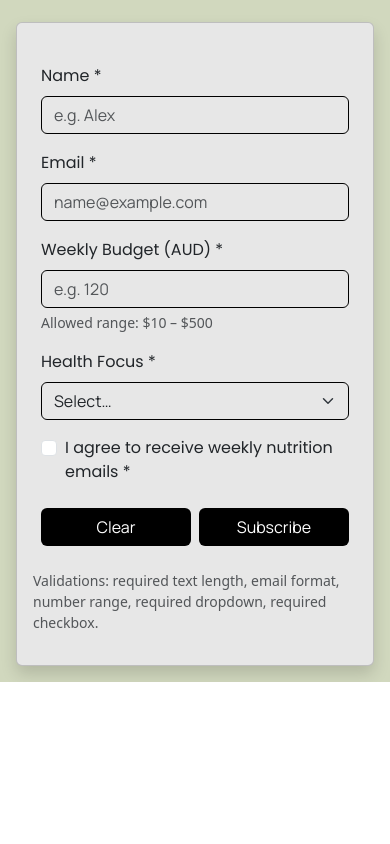
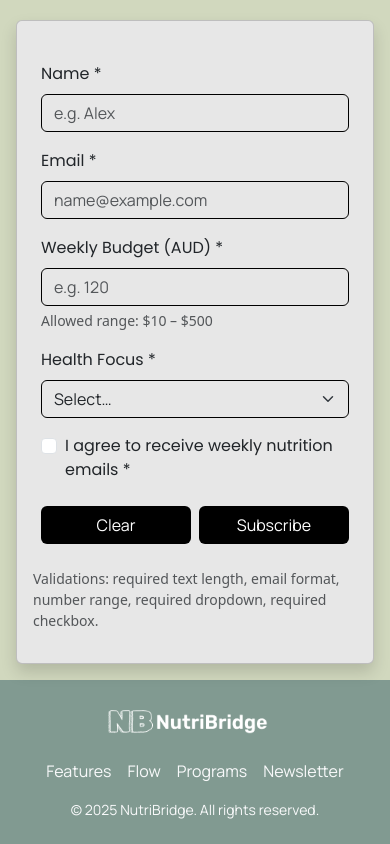
Before and after one commit to dshi0023/assessment, a Vue app: page / in a window 390 px wide. Shown: the part 5801-6645 px from the top of the page. Before the commit the page ends 6483 px from the top, so only its background shows below. Built offline with nearby package versions, Linux system fonts and the light colour scheme.

Commit message:
Added footer and minor bug fixes

```diff
--- a/index.html
+++ b/index.html
@@ -2,7 +2,7 @@
 <html lang="en">
   <head>
     <meta charset="UTF-8" />
-    <link rel="icon" type="image/svg+xml" href="/vite.svg" />
+    <link rel="icon" type="image/svg+xml" href="/src/assets/nb-ico.png" />
     <meta name="viewport" content="width=device-width, initial-scale=1.0" />
     <title>NutriBridge</title>
   </head>
--- a/src/App.vue
+++ b/src/App.vue
@@ -5,6 +5,7 @@ import FeaturesSection from "./components/LandingPage/FeaturesSection.vue";
 import NewsletterSection from "./components/LandingPage/NewsletterSection.vue";
 import FlowSection from "./components/LandingPage/FlowSection.vue";
 import HealthProgramsSection from "./components/LandingPage/HealthProgramsSection.vue";
+import Footer from "./components/LandingPage/Footer.vue";
 </script>
 
 <template>
@@ -24,4 +25,7 @@ import HealthProgramsSection from "./components/LandingPage/HealthProgramsSectio
   <div>
     <NewsletterSection />
   </div>
+  <div>
+    <Footer />
+  </div>
 </template>
--- a/src/components/LandingPage/FeaturesSection.vue
+++ b/src/components/LandingPage/FeaturesSection.vue
@@ -3,7 +3,10 @@ import features from "../../data/features.json";
 </script>
 
 <template>
-  <div class="container-fluid px-3 px-sm-5 bg-light featuressection-container">
+  <div
+    id="features"
+    class="container-fluid px-3 px-sm-5 bg-light featuressection-container"
+  >
     <h2 class="display-5 fw-bold text-center featuressection-header mb-4">
       Why NutriBridge
     </h2>
--- a/src/components/LandingPage/FlowSection.vue
+++ b/src/components/LandingPage/FlowSection.vue
@@ -2,7 +2,7 @@
 import flows from "../../data/flows.json";
 </script>
 <template>
-  <div class="container-fluid flowsection-container px-3 px-sm-5">
+  <div id="flow" class="container-fluid flowsection-container px-3 px-sm-5">
     <h2
       class="display-5 fw-bold text-center flowsection-header mb-4 text-black"
     >
--- /dev/null
+++ b/src/components/LandingPage/Footer.vue
@@ -0,0 +1,87 @@
+<script setup>
+const scrollInToSection = (id) => {
+  const section = document.getElementById(id);
+  if (section) {
+    section.scrollIntoView({ behavior: "smooth", block: "start" });
+  }
+};
+</script>
+
+<template>
+  <footer class="footer-custom text-light py-4">
+    <div class="container">
+      <div class="row align-items-center">
+        <div class="col-12 col-md-4 text-center text-md-start mb-3 mb-md-0">
+          <a
+            href="/"
+            class="d-inline-flex align-items-center text-decoration-none"
+          >
+            <img
+              src="../../assets/nutribridge-logo.png"
+              alt="NutriBridge Logo"
+              height="33"
+              class="me-2"
+            />
+          </a>
+        </div>
+
+        <div class="col-12 col-md-4 text-center mb-3 mb-md-0">
+          <ul class="list-inline mb-0 footer-links">
+            <li class="list-inline-item mx-2">
+              <a
+                href="#"
+                class="text-light text-decoration-none"
+                @click.prevent="scrollInToSection('features')"
+                >Features</a
+              >
+            </li>
+            <li class="list-inline-item mx-2">
+              <a
+                href="#"
+                class="text-light text-decoration-none"
+                @click.prevent="scrollInToSection('flow')"
+                >Flow</a
+              >
+            </li>
+            <li class="list-inline-item mx-2">
+              <a
+                href="#"
+                class="text-light text-decoration-none"
+                @click.prevent="scrollInToSection('programs')"
+                >Programs</a
+              >
+            </li>
+            <li class="list-inline-item mx-2">
+              <a
+                href="#"
+                class="text-light text-decoration-none"
+                @click.prevent="scrollInToSection('newsletter')"
+                >Newsletter</a
+              >
+            </li>
+          </ul>
+        </div>
+
+        <div class="col-12 col-md-4 text-center text-md-end">
+          <small class="d-block"
+            >&copy; 2025 NutriBridge. All rights reserved.</small
+          >
+        </div>
+      </div>
+    </div>
+  </footer>
+</template>
+
+<style scoped>
+.footer-custom {
+  background-color: #819a91;
+  font-family: "Manrope", sans-serif;
+}
+.footer-links a {
+  transition: transform 0.2s ease, opacity 0.2s ease;
+}
+.footer-links a:hover {
+  transform: scale(0.95);
+  opacity: 0.85;
+}
+</style>
--- a/src/components/LandingPage/Navbar.vue
+++ b/src/components/LandingPage/Navbar.vue
@@ -1,3 +1,17 @@
+<script setup>
+const scrollInToSection = (id) => {
+  const section = document.getElementById(id);
+  if (section) {
+    section.scrollIntoView({ behavior: "smooth", block: "start" });
+  }
+
+  const nav = document.getElementById("nav");
+  if (nav && nav.classList.contains("show")) {
+    nav.classList.remove("show");
+  }
+};
+</script>
+
 <template>
   <nav class="navbar navbar-expand-lg navbar-light navbar-custom">
     <div class="container">
@@ -5,9 +19,10 @@
         <img
           src="../../assets/nutribridge-logo.png"
           alt="NutriBridge Logo"
-          height="35"
+          height="33"
         />
       </a>
+
       <button
         class="navbar-toggler text-light border"
         type="button"
@@ -25,13 +40,40 @@
           class="navbar-nav ms-auto nav-links fw-medium text-center text-lg-end"
         >
           <li class="nav-item">
-            <a class="nav-link text-light" href="/">Features</a>
+            <a
+              href="#"
+              class="nav-link text-light"
+              @click.prevent="scrollInToSection('features')"
+            >
+              Features
+            </a>
           </li>
           <li class="nav-item">
-            <a class="nav-link text-light" href="/">Personalize</a>
+            <a
+              href="#"
+              class="nav-link text-light"
+              @click.prevent="scrollInToSection('flow')"
+            >
+              Flow
+            </a>
           </li>
           <li class="nav-item">
-            <a class="nav-link text-light" href="/">Recipes</a>
+            <a
+              href="#"
+              class="nav-link text-light"
+              @click.prevent="scrollInToSection('programs')"
+            >
+              Health-Program
+            </a>
+          </li>
+          <li class="nav-item">
+            <a
+              href="#"
+              class="nav-link text-light"
+              @click.prevent="scrollInToSection('newsletter')"
+            >
+              Newsletter
+            </a>
           </li>
         </ul>
       </div>
@@ -54,7 +96,6 @@
 .nav-link {
   transition: transform 0.2s ease;
 }
-
 .nav-link:hover {
   transform: scale(0.95);
 }
--- a/src/components/LandingPage/NewsletterSection.vue
+++ b/src/components/LandingPage/NewsletterSection.vue
@@ -91,7 +91,10 @@ const clearForm = () => {
 </script>
 
 <template>
-  <div class="container-fluid p-3 p-sm-5 newslettersection-container">
+  <div
+    id="newsletter"
+    class="container-fluid p-3 p-sm-5 newslettersection-container"
+  >
     <h2
       class="display-6 fw-bold text-center newslettersection-header mb-4 text-black"
     >
```
Also changed, not shown: src/assets/nb-ico.png (added).
